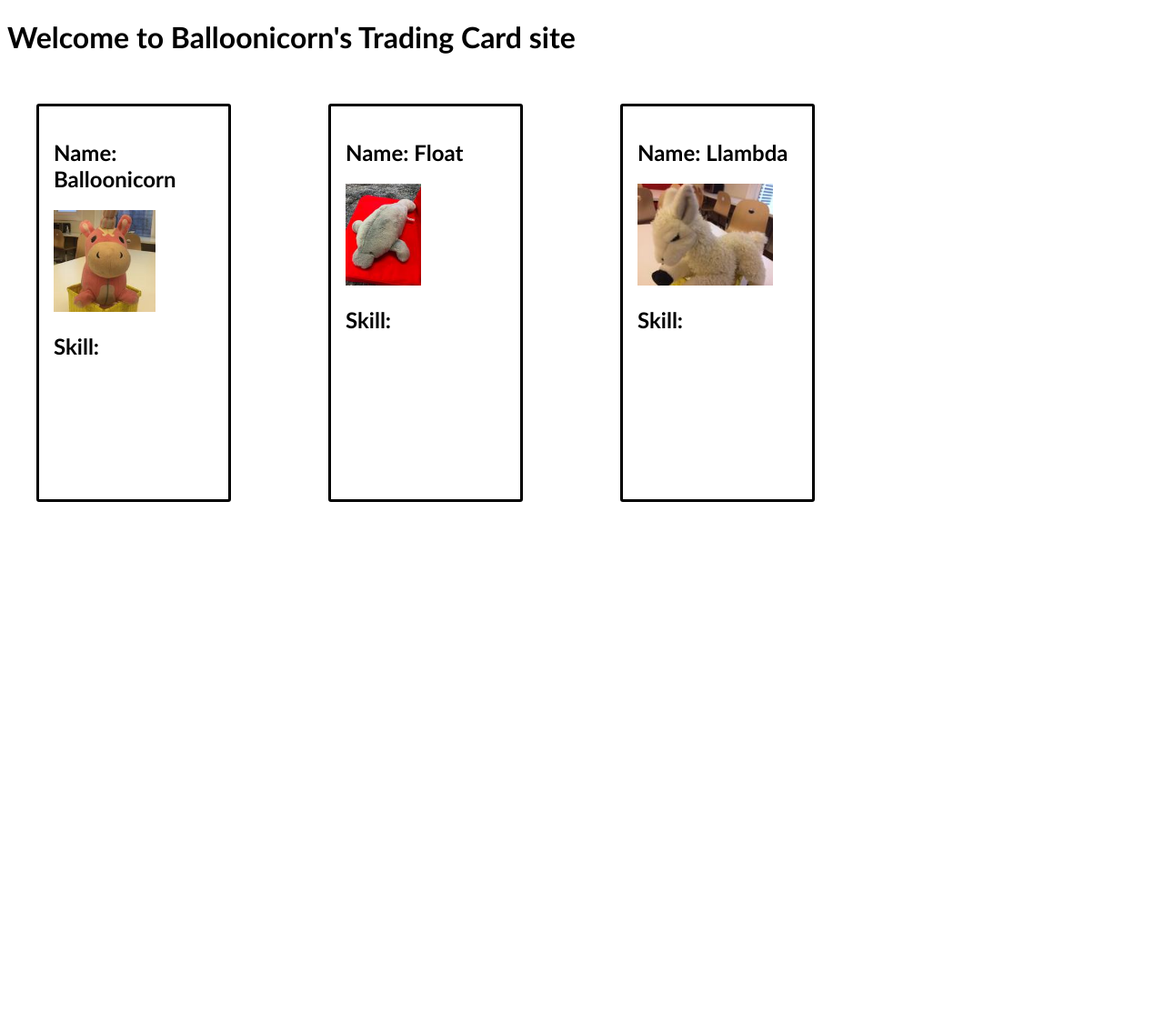
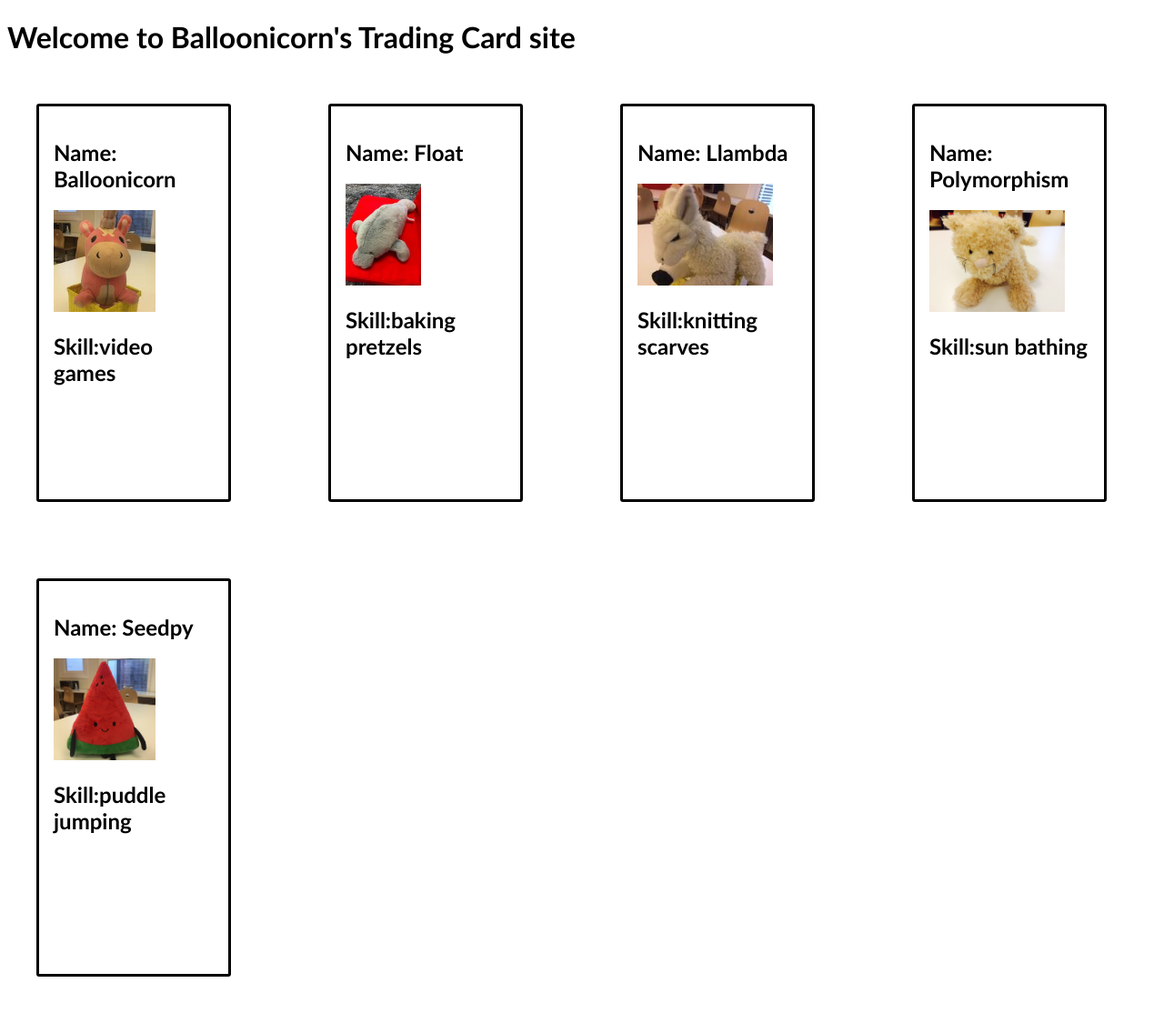
Before and after one commit to HobbesE/Lab-React-Trading-Cards, a Flask app: page /cards in a window 1280 px wide. Shown: the whole page at 91% size. Before the commit the page ends 552 px from the top, so only its background shows below. Run offline with Flask 2, Linux system fonts and the light colour scheme; some libraries are stand-ins or nearby versions.

Commit message:
Completed step 3, part of step 4.

```diff
--- a/static/js/tradingCard.jsx
+++ b/static/js/tradingCard.jsx
@@ -1,18 +1,67 @@
 "use strict";
-const taradingCardData = [
+const tradingCardData = [
   {
     name: 'Balloonicorn',
     skill: 'video games',
     imgUrl: '/static/img/balloonicorn.jpg'
+  },
+
+  {
+    name: 'Float',
+    skill: 'baking pretzels',
+    imgUrl: '/static/img/float.jpg'
+  },
+
+  {
+    name: 'Llambda',
+    skill: 'knitting scarves',
+    imgUrl: '/static/img/llambda.jpg'
+  },
+
+
+  {
+    name: 'Off-By-One',
+    skill: 'climbing mountains',
+    imgUrl: '/static/img/off-by-one.jpg'
+  },
+
+  {
+    name: 'Seed.py',
+    skill: 'making curry dishes',
+    imgUrl: '/static/img/seedpy.jpg'
+  },
+
+  {
+    name: 'Polymorphism',
+    skill: 'costumes',
+    imgUrl: '/static/img/polymorphism.jpg'
+  },
+
+  {
+    name: 'Short Stack Overflow',
+    skill: 'ocean animal trivia',
+    imgUrl: '/static/img/shortstack-overflow.jpg'
+  },
+
+  {
+    name: 'Merge',
+    skill: 'bullet journaling',
+    imgUrl: '/static/img/merge.jpg'
   }
-]
+];
+
+
+//want to see what is in tradingcarddata
+
+console.log(tradingCardData);
+
 
 function TradingCard(props) {
   return (
     <div className="card">
       <h2>Name: {props.name}</h2>
       <img src={props.imgUrl} />
-      <h2>Skill: </h2>
+      <h2>Skill:{props.skill} </h2>
     </div>
   );
 }
@@ -49,3 +98,25 @@ ReactDOM.render(
   ),
   document.querySelector('#llambda')
 );
+
+ReactDOM.render(
+  (
+    <TradingCard
+      name="Seedpy"
+      skill="puddle jumping"
+      imgUrl="/static/img/seedpy.jpeg"
+    />
+  ),
+  document.querySelector('#seedpy')
+);
+
+ReactDOM.render(
+  (
+    <TradingCard
+      name="Polymorphism"
+      skill="sun bathing"
+      imgUrl="/static/img/polymorphism.jpeg"
+    />
+  ),
+  document.querySelector('#polymorphism')
+);
--- a/templates/cards.html
+++ b/templates/cards.html
@@ -17,6 +17,13 @@
 
   <!-- Mount Llambda's card on to this element. -->
   <div id="llambda"></div>
+
+  <!-- Mount Polymorphism's card on to this element. -->
+  <div id="polymorphism"></div>
+
+  <!-- Mount Seedpy's card on to this element-->
+  <div id="seedpy"></div>
+
 </div>
 
 {% endblock %}
```
